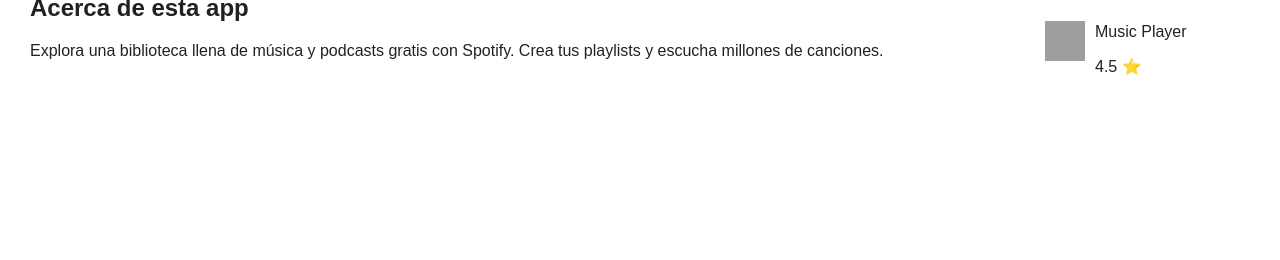
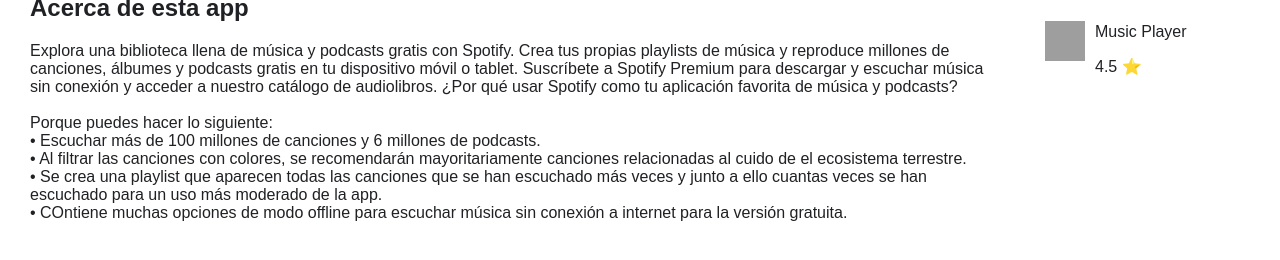
Before and after one commit to JanGomez09/Spotify, a plain HTML site: page index.html in a window 1280 px wide. Shown: the part 504-764 px from the top of the page. Drawn offline with Linux system fonts and the light colour scheme; grey boxes are pictures that could not be loaded.

Commit message:
actualizacion

```diff
--- a/index.html
+++ b/index.html
@@ -52,9 +52,14 @@
 
     <h2>Acerca de esta app</h2>
     <p class="description">
-      Explora una biblioteca llena de música y podcasts gratis con Spotify.
-      Crea tus playlists y escucha millones de canciones.
-    </p>
+      Explora una biblioteca llena de música y podcasts gratis con Spotify. Crea tus propias playlists de música y reproduce millones de canciones, álbumes y podcasts gratis en tu dispositivo móvil o tablet. Suscríbete a Spotify Premium para descargar y escuchar música sin conexión y acceder a nuestro catálogo de audiolibros.
+
+¿Por qué usar Spotify como tu aplicación favorita de música y podcasts?<br><br> Porque puedes hacer lo siguiente:
+<br>• Escuchar más de 100 millones de canciones y 6 millones de podcasts.
+<br>• Al filtrar las canciones con colores, se recomendarán mayoritariamente canciones relacionadas al cuido de el ecosistema terrestre.
+<br>• Se crea una playlist que aparecen todas las canciones que se han escuchado más veces y junto a ello cuantas veces se han escuchado para un uso más moderado de la app.
+<br>• COntiene muchas opciones de modo offline para escuchar música sin conexión a internet para la versión gratuita.
+  </p>
   </div>
 
   <!-- DERECHA -->
```
